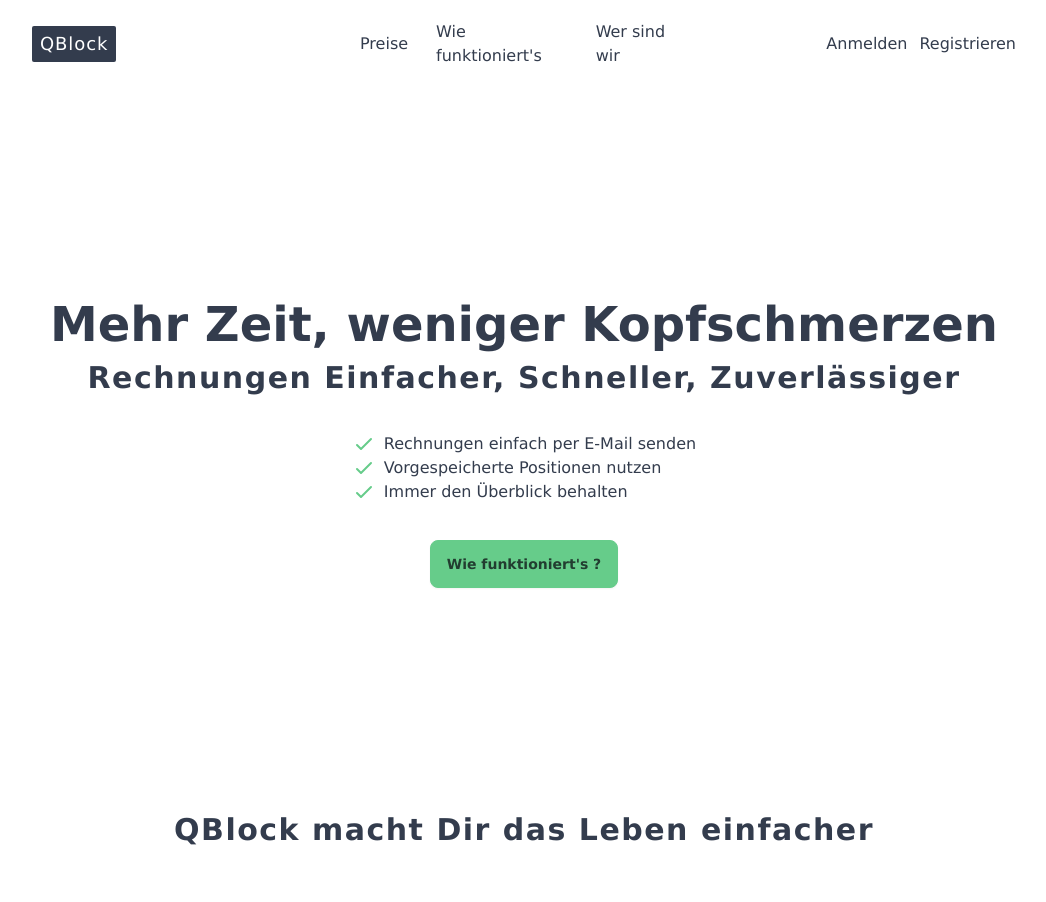
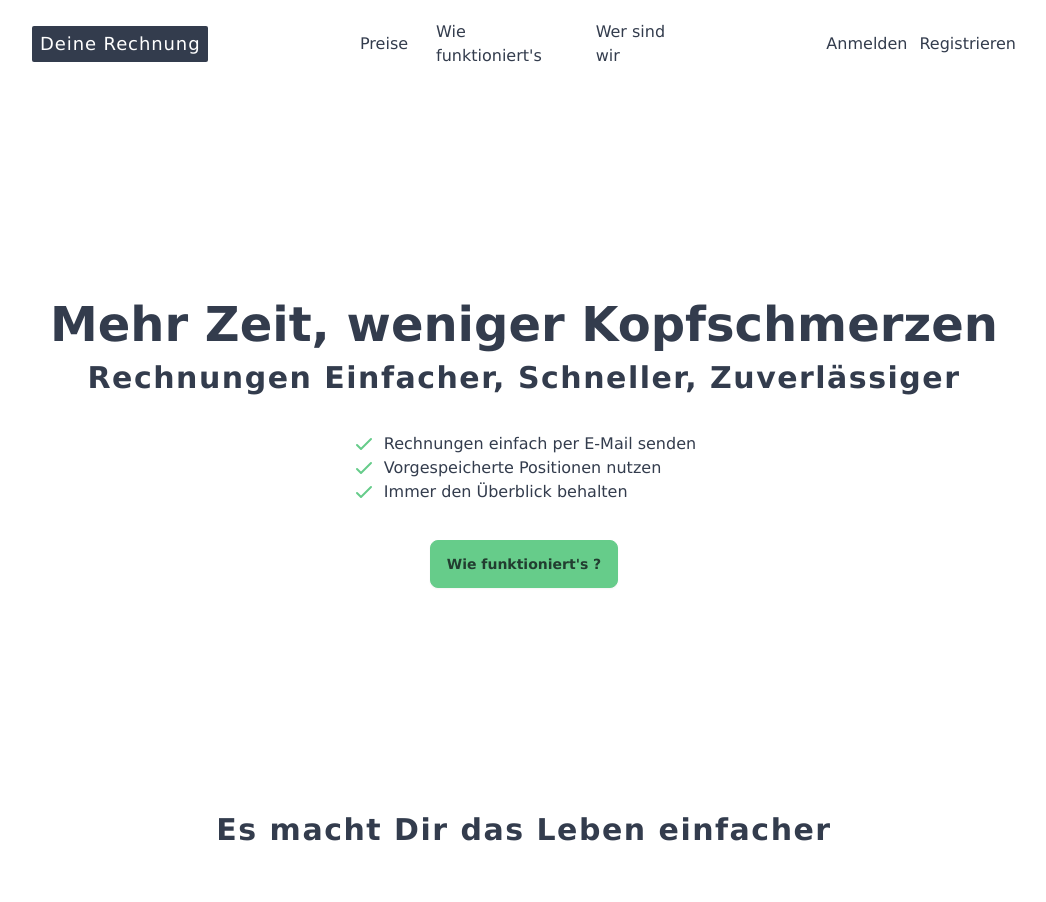
Before and after one commit to s0h311/deinerechnung.com, a Nuxt app: page / in a window 1280 px wide. Shown: the top 902 px of the page, without its empty margins (116-1162 px from the left). Built offline with nearby package versions, Linux system fonts and the light colour scheme; no server answers.

Commit message:
rename to meine-rechnung-com

```diff
--- a/components/Home/PainsAndGains.vue
+++ b/components/Home/PainsAndGains.vue
@@ -1,6 +1,6 @@
 <template>
   <div class="text-center w-fit space-y-14">
-    <h2 class="text-3xl">QBlock macht Dir das Leben einfacher</h2>
+    <h2 class="text-3xl">Es macht Dir das Leben einfacher</h2>
     <div class="grid grid-cols-2 gap-10">
       <ul class="bg-red-100 p-5 rounded-lg shadow-md">
         <li
--- a/components/Navbar.vue
+++ b/components/Navbar.vue
@@ -4,7 +4,7 @@
       class="tracking-wider bg-neutral text-base-100 px-2 py-1 text-lg rounded-sm justify-self-start"
       to="/"
     >
-      QBlock
+      Deine Rechnung
     </NuxtLink>
 
     <div class="space-x-7">
--- a/nuxt.config.ts
+++ b/nuxt.config.ts
@@ -3,7 +3,7 @@ export default defineNuxtConfig({
   modules: ['@nuxt/image', '@vueuse/nuxt', '@nuxtjs/supabase'],
   app: {
     head: {
-      title: 'QBlock: Rechnungen einfacher gemacht',
+      title: 'Deine Rechnung: Rechnungen einfacher gemacht',
     },
   },
   devtools: { enabled: true },
--- a/package.json
+++ b/package.json
@@ -1,5 +1,5 @@
 {
-  "name": "qblock",
+  "name": "deine-rechnung-com",
   "private": true,
   "author": "Soheil Nazari",
   "engines": {
```
Also changed, not shown: 1 other file (tests, documents, lock files or other folders).
